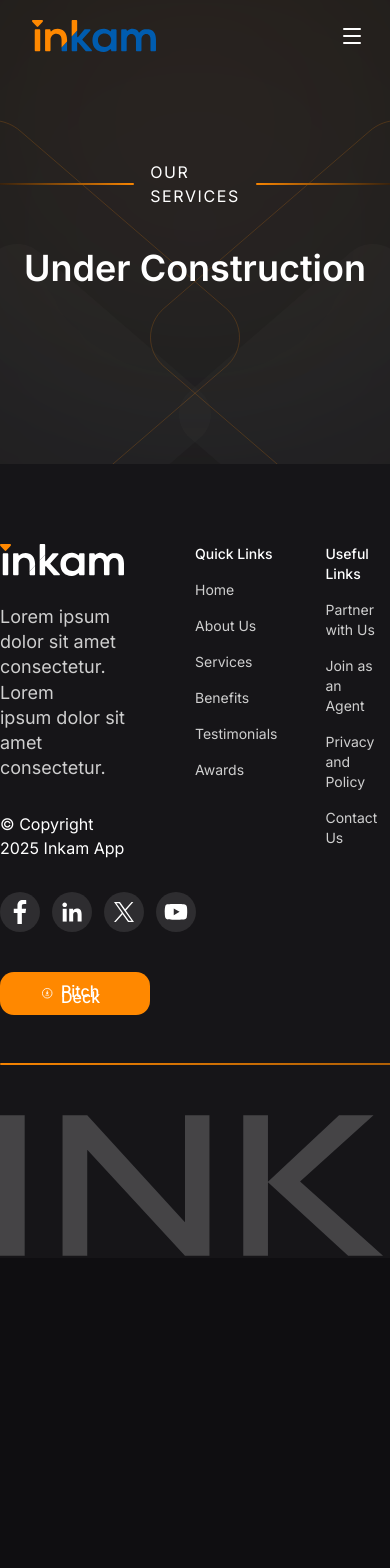
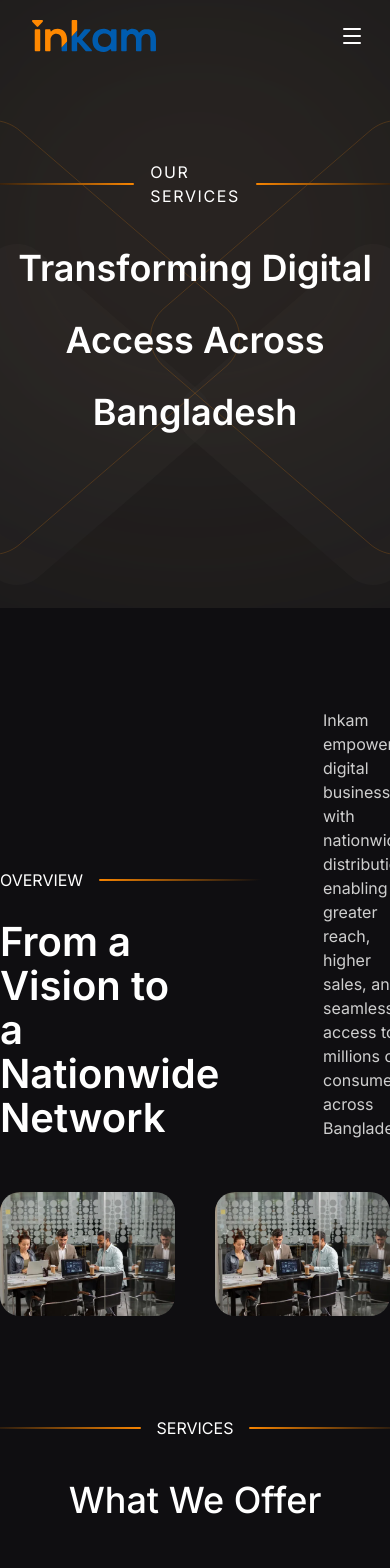
Before and after one commit to Creativecoder11/Inkam-web, a Next.js app: page /services in a window 390 px wide. Shown: the top 1568 px of the page. Before the commit the page ends 1258 px from the top, so only its background shows below. Built offline with nearby package versions, Linux system fonts and the light colour scheme.

Commit message:
Website Bug Fix

```diff
--- a/app/globals.css
+++ b/app/globals.css
@@ -488,3 +488,30 @@
     opacity: 0;
   }
 }
+
+.orbit-inner {
+  position: absolute;
+  transform: translate(-50%, -50%);
+  top: 50%;
+  left: 50%;
+  width: 420px;
+  height: 420px;
+  transform: translate(-50%, -50%);
+  border: 1px solid rgba(255, 255, 255, 0.12);
+  border-radius: 50%;
+  pointer-events: none;
+  z-index: 1;
+}
+
+/* .orbit-outer {
+  position: absolute;
+  top: 50%;
+  left: 50%;
+  width: 550px;
+  height: 550px;
+  transform: translate(-50%, -50%);
+  border: 1px solid rgba(255, 255, 255, 0.08);
+  border-radius: 50%;
+  pointer-events: none;
+  z-index: 1;
+} */
--- a/app/services/page.tsx
+++ b/app/services/page.tsx
@@ -1,9 +1,25 @@
-import HeaderBanner from '@/components/layout/headerBanner'
+import HeaderBanner from "@/components/layout/headerBanner";
+import AcquisitionServices from "@/components/sections/services/AcquisitionServices";
+import ServicesOverview from "@/components/sections/services/ServicesOverview";
+import { Button } from "@/components/ui/button";
+
+import Image from "next/image";
+import Link from "next/link";
 
 export default function Services() {
   return (
     <div>
-        <HeaderBanner title="Our Services" heading={<>Under Construction</>} />
+      <HeaderBanner
+        title="Our Services"
+        heading={
+          <>
+            Transforming Digital <br />
+            Access Across Bangladesh
+          </>
+        }
+      />
+      <ServicesOverview />
+      <AcquisitionServices />
     </div>
-  )
+  );
 }
--- a/components/sections/about/AboutTimline.tsx
+++ b/components/sections/about/AboutTimline.tsx
@@ -52,8 +52,8 @@
   const [isHovered, setIsHovered] = useState<boolean>(false);
   const autoplayRef = useRef<NodeJS.Timeout | null>(null);
 
-  const step: number = -360 / timelineData.length;
-  const speed: number = 2000;
+  const step = -360 / timelineData.length;
+  const speed = 2000;
 
   useEffect(() => {
     if (!isHovered) {
@@ -61,7 +61,6 @@
         handleNext();
       }, 3000);
     }
-
     return () => {
       if (autoplayRef.current) {
         clearInterval(autoplayRef.current);
@@ -69,35 +68,31 @@
     };
   }, [isHovered, activeIndex]);
 
-  const handleNext = (): void => {
+  const handleNext = () => {
     const newIndex = (activeIndex + 1) % timelineData.length;
     setActiveIndex(newIndex);
     rotateCarousel(newIndex);
   };
 
-  const handlePrev = (): void => {
+  const handlePrev = () => {
     const newIndex = activeIndex === 0 ? timelineData.length - 1 : activeIndex - 1;
     setActiveIndex(newIndex);
     rotateCarousel(newIndex);
   };
 
-  const handleDotClick = (index: number): void => {
+  const handleDotClick = (index: number) => {
     setActiveIndex(index);
     rotateCarousel(index);
   };
 
-  const rotateCarousel = (newIndex: number): void => {
+  const rotateCarousel = (newIndex: number) => {
     const diff = newIndex - activeIndex;
     const half = timelineData.length / 2;
 
-    let inc: number;
-    if (Math.abs(diff) <= half) {
-      inc = diff;
-    } else if (Math.abs(diff + timelineData.length) <= half) {
-      inc = diff + timelineData.length;
-    } else {
-      inc = diff - timelineData.length;
-    }
+    let inc;
+    if (Math.abs(diff) <= half) inc = diff;
+    else if (Math.abs(diff + timelineData.length) <= half) inc = diff + timelineData.length;
+    else inc = diff - timelineData.length;
 
     setAngle(prev => prev + step * inc);
   };
@@ -105,13 +100,13 @@
   return (
     <div className="text-white max-w-7xl mx-auto flex items-center justify-center p-8">
       <div
-        className="carousel-container"
+        className="carousel-container relative"
         onMouseEnter={() => setIsHovered(true)}
         onMouseLeave={() => setIsHovered(false)}
       >
-        {/* <div className="overlay"></div>
-        <div className="orbit orbit-1"></div> */}
-        {/* <div className="orbit orbit-2"></div> */}
+        {/* New orbit lines */}
+        <div className="orbit orbit-inner"></div>
+        <div className="orbit orbit-outer"></div>
 
         <div className="slides-container">
           <div className="slides-wrapper">
@@ -149,12 +144,8 @@
             ))}
           </div>
 
-          <div className="nav-button nav-next" onClick={handleNext}>
-            ›
-          </div>
-          <div className="nav-button nav-prev" onClick={handlePrev}>
-            ‹
-          </div>
+          <div className="nav-button nav-next" onClick={handleNext}>›</div>
+          <div className="nav-button nav-prev" onClick={handlePrev}>‹</div>
         </div>
       </div>
     </div>
--- /dev/null
+++ b/components/sections/services/AcquisitionServices.tsx
@@ -0,0 +1,90 @@
+import React from "react";
+
+export default function AcquisitionServices() {
+  return (
+    <div>
+      <div className="text-white flex flex-col gap-6">
+        {/* Heading Text */}
+        <div className="flex justify-center items-center gap-4">
+          <div>
+            <svg
+              xmlns="http://www.w3.org/2000/svg"
+              width="167"
+              height="2"
+              viewBox="0 0 167 2"
+              fill="none"
+            >
+              <path
+                d="M166 1H1"
+                stroke="url(#paint0_linear_2239_2185)"
+                strokeWidth="2"
+                strokeLinecap="round"
+              />
+              <defs>
+                <linearGradient
+                  id="paint0_linear_2239_2185"
+                  x1="171"
+                  y1="0.49994"
+                  x2="158.078"
+                  y2="45.5518"
+                  gradientUnits="userSpaceOnUse"
+                >
+                  <stop stopColor="#FF8800" />
+                  <stop offset="0.981629" stopColor="#0F0E11" />
+                </linearGradient>
+              </defs>
+            </svg>
+          </div>
+          <p>SERVICES</p>
+          <div>
+            <svg
+              xmlns="http://www.w3.org/2000/svg"
+              width="167"
+              height="2"
+              viewBox="0 0 167 2"
+              fill="none"
+            >
+              <path
+                d="M1 1H166"
+                stroke="url(#paint0_linear_2239_2159)"
+                strokeWidth="2"
+                strokeLinecap="round"
+              />
+              <defs>
+                <linearGradient
+                  id="paint0_linear_2239_2159"
+                  x1="-3.99979"
+                  y1="0.49994"
+                  x2="8.92156"
+                  y2="45.5518"
+                  gradientUnits="userSpaceOnUse"
+                >
+                  <stop stopColor="#FF8800" />
+                  <stop offset="0.981629" stopColor="#0F0E11" />
+                </linearGradient>
+              </defs>
+            </svg>
+          </div>
+        </div>
+        <h2 className="text-4xl font-medium leading-18 lg:text-6xl text-center">
+          What We Offer
+        </h2>
+      </div>
+
+      {/* Services */}
+      <div className="max-w-7xl mx-auto">
+        <div className=" flex text-white gap-8 mt-12">
+          <div className="w-1/2">
+            <h2 className="text-5xl font-medium">Acquisition</h2>
+          </div>
+          <div className="w-1/2 pl-12">
+            <p className="text-base text-(--grey)">
+              Inkam connects digital businesses with millions of consumers
+              through a powerful agent network, bridging market gaps and driving
+            </p>
+          </div>
+        </div>
+      </div>
+    </div>
+  );
+}
--- /dev/null
+++ b/components/sections/services/ServicesOverview.tsx
@@ -0,0 +1,83 @@
+import Image from 'next/image'
+import storyImage from "@/public/asset/Images/our-story-image.webp";
+
+export default function ServicesOverview() {
+  return (
+    <div className=" max-w-7xl py-25 mx-auto flex flex-col gap-13">
+        <div className="flex justify-between items-end gap-20">
+          {/* Left Content */}
+          <div className="w-1/2 flex flex-col gap-8">
+            <div className="space-y-7">
+              <div className="flex justify-start text-white items-center gap-4">
+                <p>OVERVIEW</p>
+                <div>
+                  {/* svg omitted for brevity */}
+                  <svg
+                    xmlns="http://www.w3.org/2000/svg"
+                    width="167"
+                    height="2"
+                    viewBox="0 0 167 2"
+                    fill="none"
+                  >
+                    <path
+                      d="M1 1H166"
+                      stroke="url(#paint0_linear_2239_2159)"
+                      strokeWidth="2"
+                      strokeLinecap="round"
+                    />
+                    <defs>
+                      <linearGradient
+                        id="paint0_linear_2239_2159"
+                        x1="-3.99979"
+                        y1="0.49994"
+                        x2="8.92156"
+                        y2="45.5518"
+                        gradientUnits="userSpaceOnUse"
+                      >
+                        <stop stopColor="#FF8800" />
+                        <stop offset="0.981629" stopColor="#0F0E11" />
+                      </linearGradient>
+                    </defs>
+                  </svg>
+                </div>
+              </div>
+
+              <h1 className="text-[40px] md:text-5xl lg:text-6xl font-semibold leading-[1.1] text-white">
+                From a Vision to a Nationwide Network
+              </h1>
+            </div>
+          </div>
+          {/* Right Content */}
+          <div className="w-1/2 pl-12">
+            <p className="text-base text-(--grey)">
+              Inkam empowers digital businesses with nationwide distribution,
+              enabling greater reach, higher sales, and seamless access to
+              millions of consumers across Bangladesh.
+            </p>
+          </div>
+        </div>
+        <div className="w-full flex gap-10 ">
+          <div className="w-1/2 relative rounded-[20px] overflow-hidden">
+            <Image
+              src={storyImage}
+              alt="Team collaborating in modern office"
+              width={800}
+              height={600}
+              className="w-full h-auto"
+              priority
+            />
+          </div>
+          <div className="w-1/2 relative rounded-[20px] overflow-hidden">
+            <Image
+              src={storyImage}
+              alt="Team collaborating in modern office"
+              width={800}
+              height={600}
+              className="w-full h-auto"
+              priority
+            />
+          </div>
+        </div>
+      </div>
+  )
+}
```
